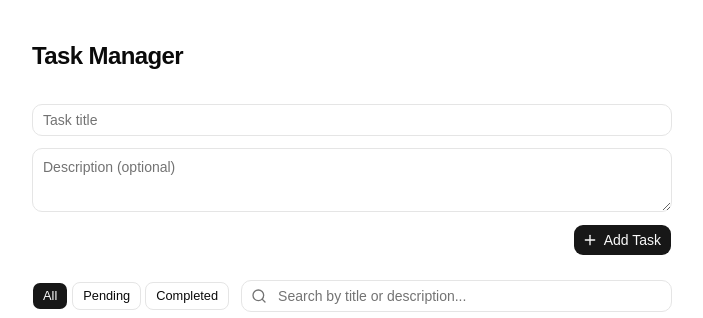
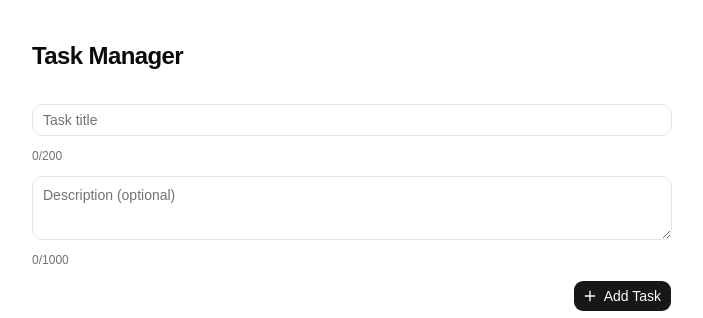
Before and after one commit to FabioCuello/todos-app, a React (Vite) app in the folder task-manager-frontend/: page / in a window 1280 px wide. Shown: the top 318 px of the page, without its empty margins (288-991 px from the left). Built offline with nearby package versions, Linux system fonts and the light colour scheme; no server answers; the HTML template or start-up script is replaced by a standard one.

Commit message:
add input validation and loading states on action buttons

```diff
--- a/task-manager-frontend/src/app/TaskManagerPage.tsx
+++ b/task-manager-frontend/src/app/TaskManagerPage.tsx
@@ -16,7 +16,7 @@ export function TaskManagerPage() {
     offset: 0
   });
 
-  const { tasks, total, isLoading, createTask, completeTask, markPending, deleteTask, isCreating } =
+  const { tasks, total, isLoading, createTask, completeTask, markPending, deleteTask, isCreating, mutatingTaskIds } =
     useTasks(filters);
 
   const currentPage = Math.floor(filters.offset / filters.limit) + 1;
@@ -39,7 +39,7 @@ export function TaskManagerPage() {
       <div className="flex flex-col gap-6">
         <TaskForm onSubmit={createTask} isSubmitting={isCreating} />
         <TaskFilters filters={filters} onFiltersChange={handleFiltersChange} />
-        <TaskList tasks={tasks} isLoading={isLoading} onComplete={completeTask} onMarkPending={markPending} onDelete={deleteTask} />
+        <TaskList tasks={tasks} isLoading={isLoading} onComplete={completeTask} onMarkPending={markPending} onDelete={deleteTask} mutatingTaskIds={mutatingTaskIds} />
         <Pagination
           currentPage={currentPage}
           totalPages={totalPages}
--- a/task-manager-frontend/src/components/organisms/TaskForm.tsx
+++ b/task-manager-frontend/src/components/organisms/TaskForm.tsx
@@ -10,6 +10,9 @@ type TaskFormProps = {
   isSubmitting: boolean;
 };
 
+const TITLE_MAX_LENGTH = 200;
+const DESCRIPTION_MAX_LENGTH = 1000;
+
 export function TaskForm({ onSubmit, isSubmitting }: TaskFormProps) {
   const [title, setTitle] = useState("");
   const [description, setDescription] = useState("");
@@ -20,6 +23,16 @@ export function TaskForm({ onSubmit, isSubmitting }: TaskFormProps) {
     const trimmedTitle = title.trim();
     if (!trimmedTitle) {
       toast.error("Title is required");
+      return;
+    }
+
+    if (trimmedTitle.length > TITLE_MAX_LENGTH) {
+      toast.error(`Title must be ${TITLE_MAX_LENGTH} characters or less`);
+      return;
+    }
+
+    if (description.trim().length > DESCRIPTION_MAX_LENGTH) {
+      toast.error(`Description must be ${DESCRIPTION_MAX_LENGTH} characters or less`);
       return;
     }
 
@@ -42,15 +55,23 @@ export function TaskForm({ onSubmit, isSubmitting }: TaskFormProps) {
         placeholder="Task title"
         value={title}
         onChange={(e) => setTitle(e.target.value)}
+        aria-invalid={title.length > TITLE_MAX_LENGTH}
         required
       />
+      <p className={`text-xs ${title.length > TITLE_MAX_LENGTH ? "text-destructive" : "text-muted-foreground"}`}>
+        {title.length}/{TITLE_MAX_LENGTH}
+      </p>
       <Textarea
         placeholder="Description (optional)"
         value={description}
         onChange={(e) => setDescription(e.target.value)}
+        aria-invalid={description.length > DESCRIPTION_MAX_LENGTH}
         rows={2}
       />
-      <Button type="submit" disabled={isSubmitting} className="self-end">
+      <p className={`text-xs ${description.length > DESCRIPTION_MAX_LENGTH ? "text-destructive" : "text-muted-foreground"}`}>
+        {description.length}/{DESCRIPTION_MAX_LENGTH}
+      </p>
+      <Button type="submit" disabled={isSubmitting || title.length > TITLE_MAX_LENGTH || description.length > DESCRIPTION_MAX_LENGTH} className="self-end">
         <Plus className="size-4" data-icon="inline-start" />
         {isSubmitting ? "Creating..." : "Add Task"}
       </Button>
--- a/task-manager-frontend/src/components/organisms/TaskList.tsx
+++ b/task-manager-frontend/src/components/organisms/TaskList.tsx
@@ -1,4 +1,4 @@
-import { Check, Undo2, Trash2, ClipboardList } from "lucide-react";
+import { Check, Undo2, Trash2, ClipboardList, Loader2 } from "lucide-react";
 import { Button } from "@/components/ui/button";
 import { Badge } from "@/components/ui/badge";
 import {
@@ -17,6 +17,7 @@ type TaskListProps = {
   onComplete: (taskId: number) => void;
   onMarkPending: (taskId: number) => void;
   onDelete: (taskId: number) => void;
+  mutatingTaskIds: Set<number>;
 };
 
 function formatDate(dateString: string): string {
@@ -27,7 +28,7 @@ function formatDate(dateString: string): string {
   });
 }
 
-export function TaskList({ tasks, isLoading, onComplete, onMarkPending, onDelete }: TaskListProps) {
+export function TaskList({ tasks, isLoading, onComplete, onMarkPending, onDelete, mutatingTaskIds }: TaskListProps) {
   if (isLoading) {
     return (
       <div className="flex flex-col gap-3">
@@ -49,7 +50,10 @@ export function TaskList({ tasks, isLoading, onComplete, onMarkPending, onDelete
 
   return (
     <div className="flex flex-col gap-3">
-      {tasks.map((task) => (
+      {tasks.map((task) => {
+        const isMutating = mutatingTaskIds.has(task.taskId);
+
+        return (
           <Card key={task.taskId} size="sm">
             <CardHeader>
               <CardTitle className="flex items-center gap-2">
@@ -74,18 +78,28 @@ export function TaskList({ tasks, isLoading, onComplete, onMarkPending, onDelete
                     <Button
                       variant="outline"
                       size="sm"
+                      disabled={isMutating}
                       onClick={() => onComplete(task.taskId)}
                     >
+                      {isMutating ? (
+                        <Loader2 className="size-3.5 animate-spin" data-icon="inline-start" />
+                      ) : (
                         <Check className="size-3.5" data-icon="inline-start" />
+                      )}
                       Complete
                     </Button>
                   ) : (
                     <Button
                       variant="outline"
                       size="sm"
+                      disabled={isMutating}
                       onClick={() => onMarkPending(task.taskId)}
                     >
+                      {isMutating ? (
+                        <Loader2 className="size-3.5 animate-spin" data-icon="inline-start" />
+                      ) : (
                         <Undo2 className="size-3.5" data-icon="inline-start" />
+                      )}
                       Undo
                     </Button>
                   )}
@@ -93,9 +107,14 @@ export function TaskList({ tasks, isLoading, onComplete, onMarkPending, onDelete
                     variant="outline"
                     size="sm"
                     aria-label="Delete"
+                    disabled={isMutating}
                     onClick={() => onDelete(task.taskId)}
                   >
+                    {isMutating ? (
+                      <Loader2 className="size-3.5 animate-spin" />
+                    ) : (
                       <Trash2 className="size-3.5" />
+                    )}
                   </Button>
                 </div>
               </CardAction>
@@ -106,7 +125,8 @@ export function TaskList({ tasks, isLoading, onComplete, onMarkPending, onDelete
               </p>
             </CardContent>
           </Card>
-      ))}
+        );
+      })}
     </div>
   );
 }
--- a/task-manager-frontend/src/hooks/useTasks.ts
+++ b/task-manager-frontend/src/hooks/useTasks.ts
@@ -27,6 +27,12 @@ export const useTasks = (filters: TaskFilterParams) => {
     onSuccess: () => queryClient.invalidateQueries(["TASKS"])
   });
 
+  const mutatingTaskIds = new Set(
+    [completeMutation, pendingMutation, deleteMutation]
+      .filter((m) => m.isLoading && m.variables !== undefined)
+      .map((m) => m.variables as number)
+  );
+
   return {
     tasks: data?.tasks ?? [],
     total: data?.total ?? 0,
@@ -35,6 +41,7 @@ export const useTasks = (filters: TaskFilterParams) => {
     completeTask: (taskId: number) => completeMutation.mutate(taskId),
     markPending: (taskId: number) => pendingMutation.mutate(taskId),
     deleteTask: (taskId: number) => deleteMutation.mutate(taskId),
-    isCreating: createMutation.isLoading
+    isCreating: createMutation.isLoading,
+    mutatingTaskIds
   };
 };
```
Also changed, not shown: 1 other file (tests, documents, lock files or other folders). Lines whose indentation alone changed are shown as unchanged.
